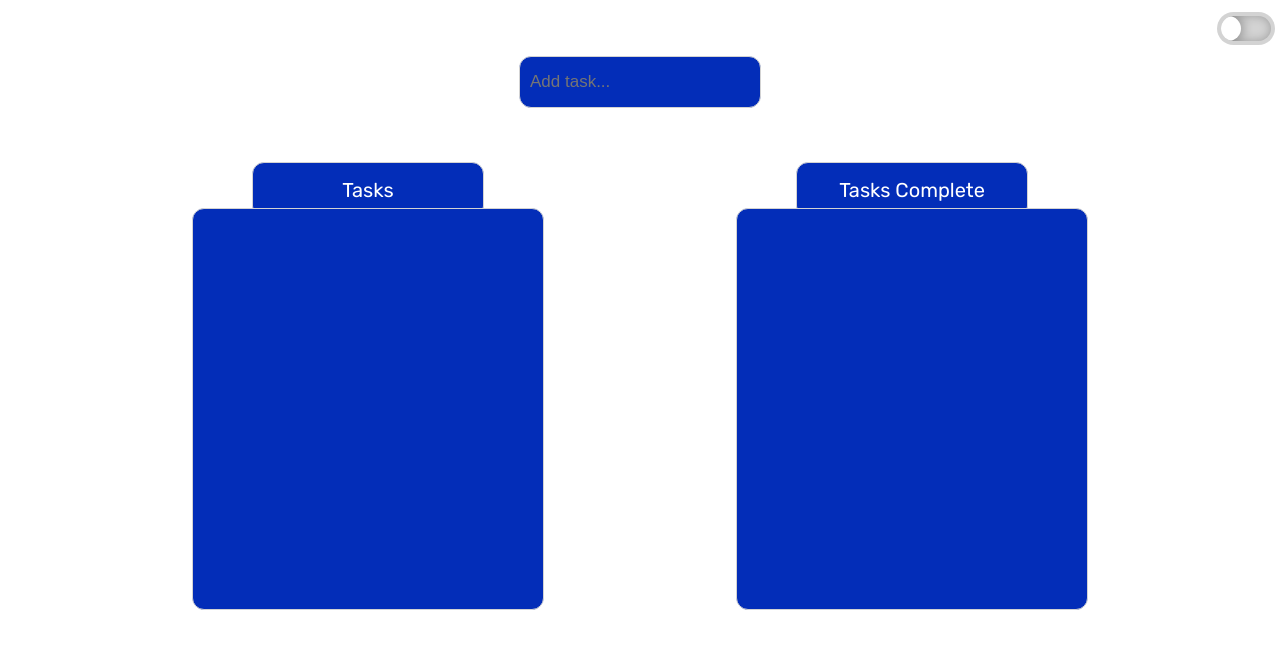
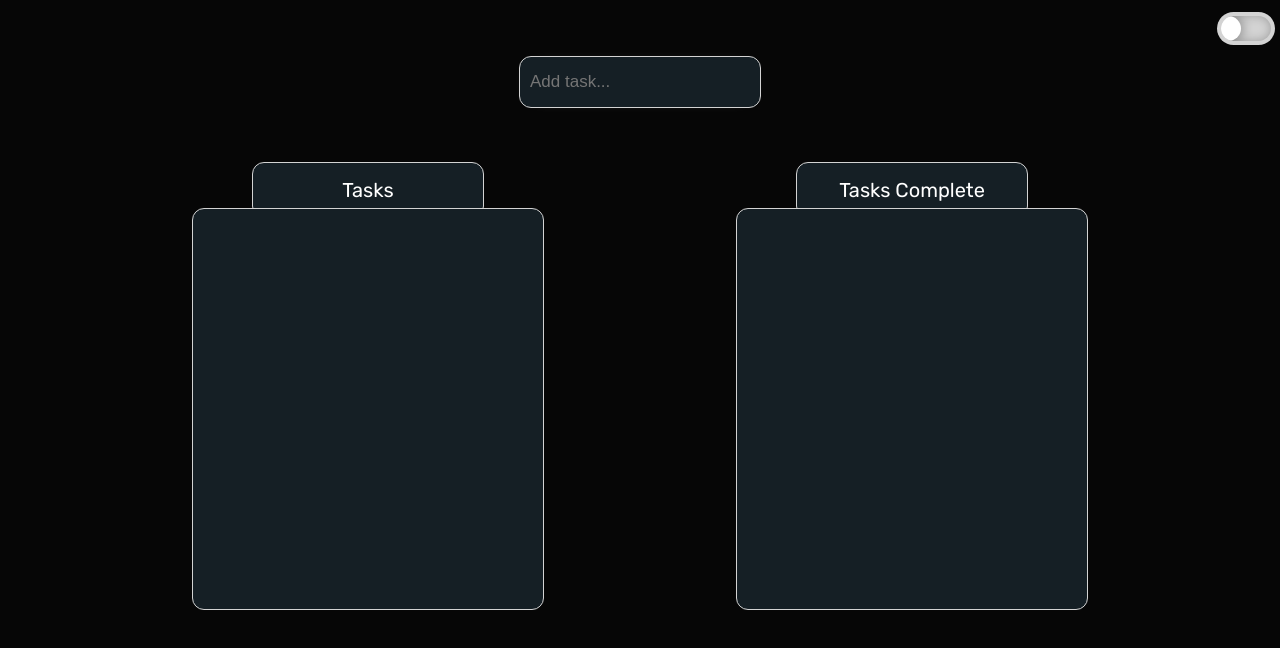
Before and after one commit to quimeyxd6/To-Do-List, a plain HTML site: page index.html in a window 1280 px wide. Drawn offline with Linux system fonts and the light colour scheme.

Commit message:
rename file

```diff
--- a/index.html
+++ b/index.html
@@ -6,7 +6,7 @@
     <meta name="viewport" content="width=device-width, initial-scale=1.0">
     <title>To Do List</title>
     <link rel="stylesheet" href="style.css">
-    <link rel="stylesheet" href="light.css">
+    <link rel="stylesheet" href="dark-theme.css">
     <link rel="preconnect" href="https://fonts.googleapis.com">
     <link rel="preconnect" href="https://fonts.gstatic.com" crossorigin>
     <link href="https://fonts.googleapis.com/css2?family=Rubik&display=swap" rel="stylesheet">
--- a/style.css
+++ b/style.css
@@ -1,10 +1,19 @@
-:root {
+/*:root {
     --color-backgrond: #ffffff;
     --color-list: #032db8;
     --color-item: #166fdb;
     --color-text: rgb(0, 0, 0);
     --border: 1.5px solid lightgrey;
 }
+*/
+:root {
+    --color-backgrond: #060606;
+    --color-list: #151f25;
+    --color-item: #33424e;
+    --color-text: lightgrey;
+    --border: 1.5px solid lightgrey;
+}
+
 
 body {
     margin: 0;
```
